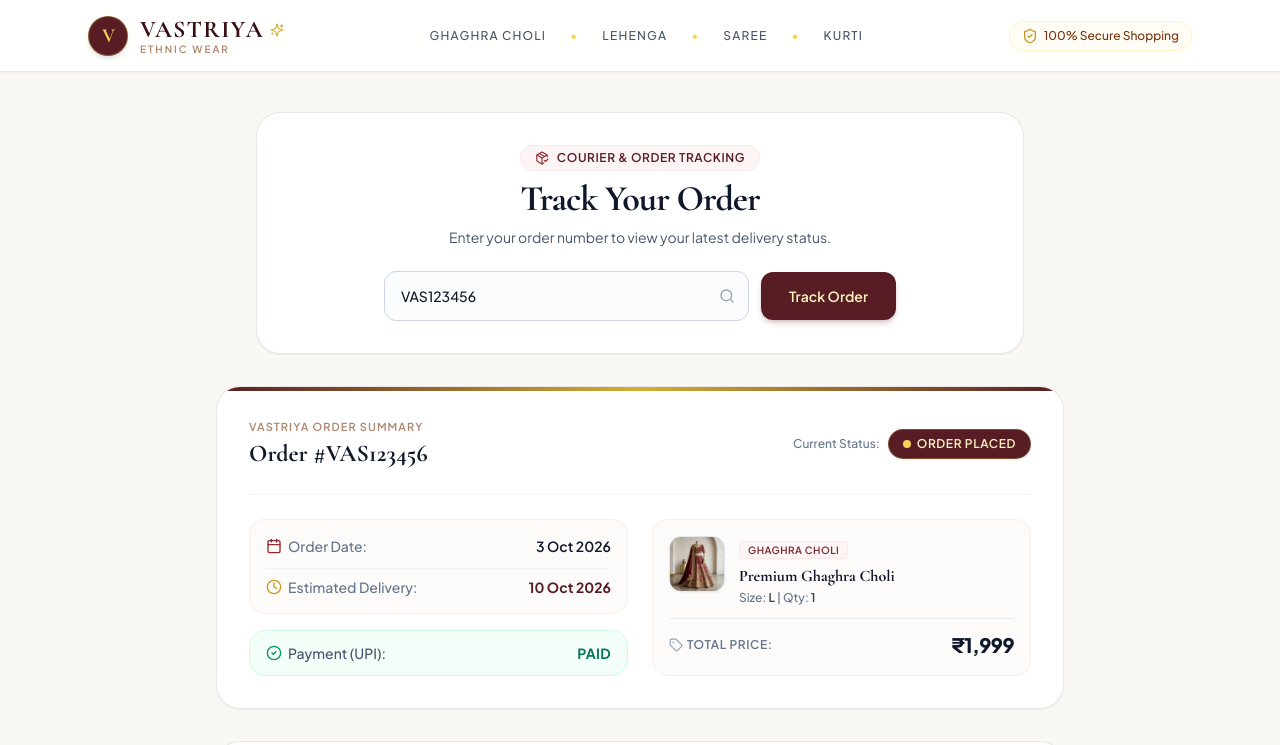
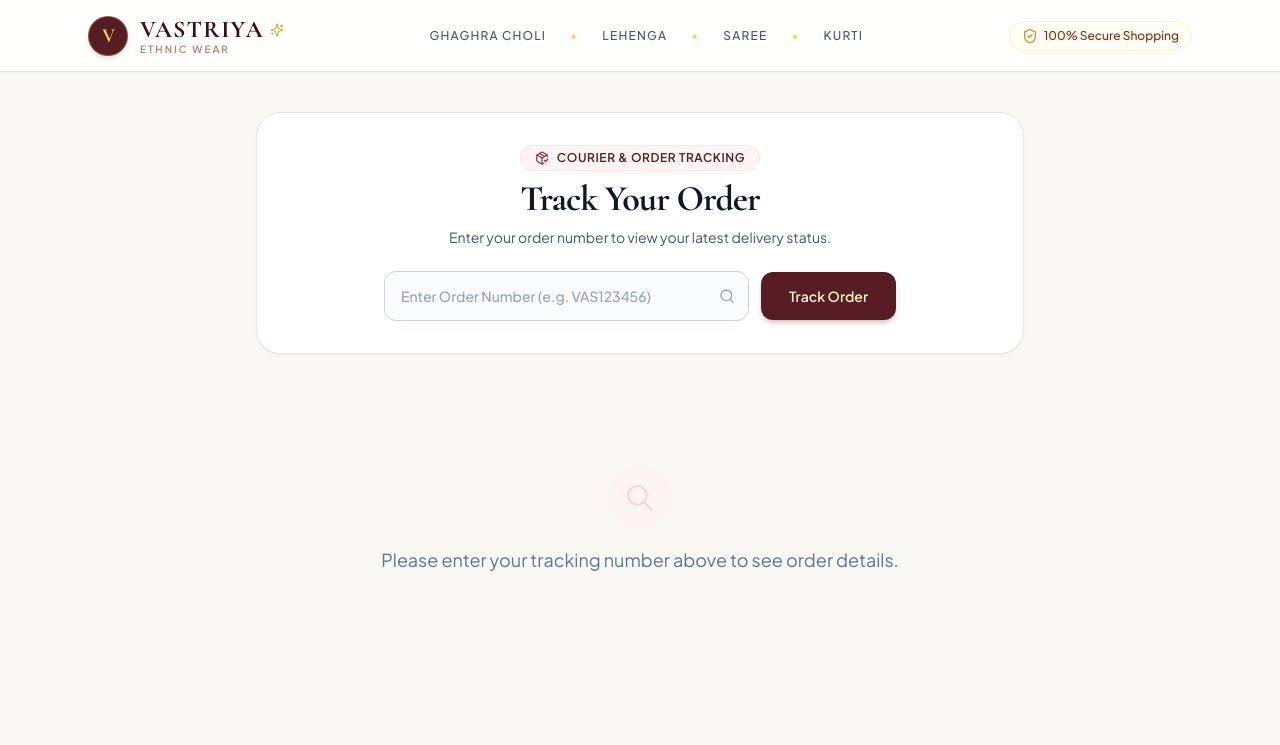
Before and after one commit to manukorat87-cloud/traking, a React (Vite) app: page / in a window 1280 px wide. Shown: the top 745 px of the page. Built offline with nearby package versions, Linux system fonts and the light colour scheme; no server answers.

Commit message:
feat: add CustomerTrackingPage component for order tracking and details view

```diff
--- a/src/pages/customer/CustomerTrackingPage.tsx
+++ b/src/pages/customer/CustomerTrackingPage.tsx
@@ -19,8 +19,8 @@ export const CustomerTrackingPage: React.FC = () => {
   const { trackingToken } = useParams<{ trackingToken?: string }>();
   const navigate = useNavigate();
 
-  // Active order number state (defaults to token or VAS123456)
-  const currentOrderNum = trackingToken || 'VAS123456';
+  // Active order number state (defaults to empty)
+  const currentOrderNum = trackingToken || '';
 
   const [trackingData, setTrackingData] = useState<PublicOrderTracking | null>(null);
   const [isLoading, setIsLoading] = useState<boolean>(true);
@@ -28,7 +28,12 @@ export const CustomerTrackingPage: React.FC = () => {
 
   const loadOrder = useCallback(async (orderNum: string) => {
     const cleanNum = orderNum.trim().toUpperCase();
-    if (!cleanNum) return;
+    if (!cleanNum) {
+      setTrackingData(null);
+      setIsLoading(false);
+      setErrorState(null);
+      return;
+    }
 
     setIsLoading(true);
     setErrorState(null);
@@ -66,11 +71,13 @@ export const CustomerTrackingPage: React.FC = () => {
 
   const handleSearchOrder = (newOrderNum: string) => {
     const clean = newOrderNum.trim().toUpperCase();
-    navigate(`/track/${encodeURIComponent(clean)}`);
+    if (clean) {
+      navigate(`/track/${encodeURIComponent(clean)}`);
+    }
   };
 
   const handleResetSearch = () => {
-    navigate('/track/VAS123456');
+    navigate('/');
   };
 
   const deliveryAddressFormatted = trackingData?.customer?.address
@@ -94,13 +101,23 @@ export const CustomerTrackingPage: React.FC = () => {
         {/* Loading Skeleton */}
         {isLoading ? (
           <TrackingSkeletonLoader />
-        ) : errorState || !trackingData ? (
-          /* Error / Empty State */
+        ) : errorState ? (
+          /* Error State */
           <TrackingNotFound
             searchedOrderNumber={currentOrderNum}
-            onTryAgain={() => loadOrder('VAS123456')}
+            onTryAgain={() => handleResetSearch()}
             message={errorState?.message}
           />
+        ) : !trackingData ? (
+          /* Initial Empty State */
+          <div className="py-20 text-center text-slate-500 animate-fade-in">
+            <div className="inline-flex items-center justify-center w-16 h-16 rounded-full bg-vastriya-50 mb-4">
+              <svg className="w-8 h-8 text-vastriya-200" fill="none" viewBox="0 0 24 24" stroke="currentColor">
+                <path strokeLinecap="round" strokeLinejoin="round" strokeWidth={1.5} d="M21 21l-6-6m2-5a7 7 0 11-14 0 7 7 0 0114 0z" />
+              </svg>
+            </div>
+            <p className="text-lg">Please enter your tracking number above to see order details.</p>
+          </div>
         ) : (
           /* Successful Tracking View */
           <div className="space-y-8 animate-fade-in">
```
